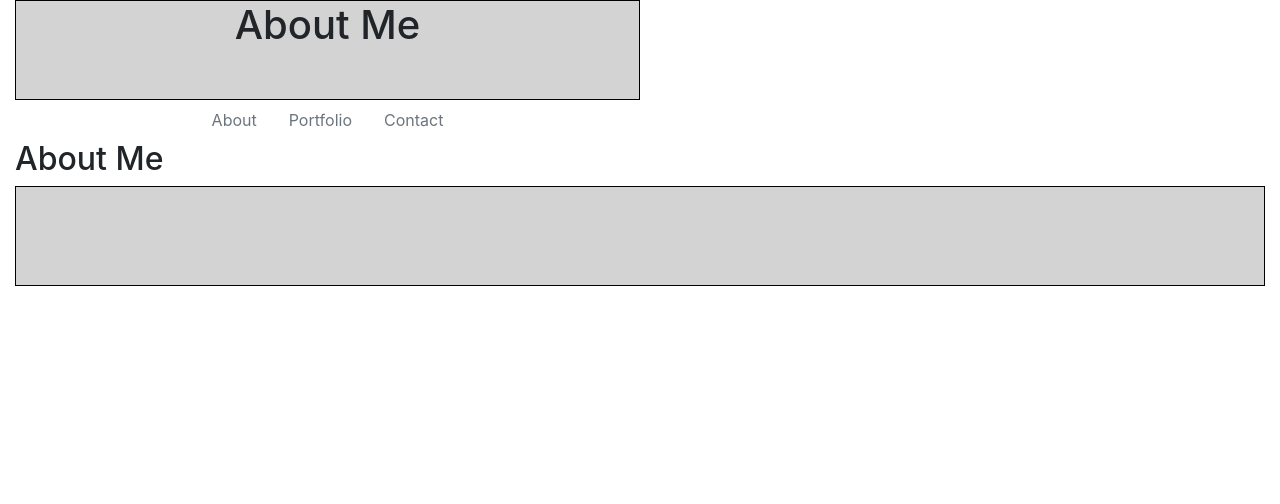
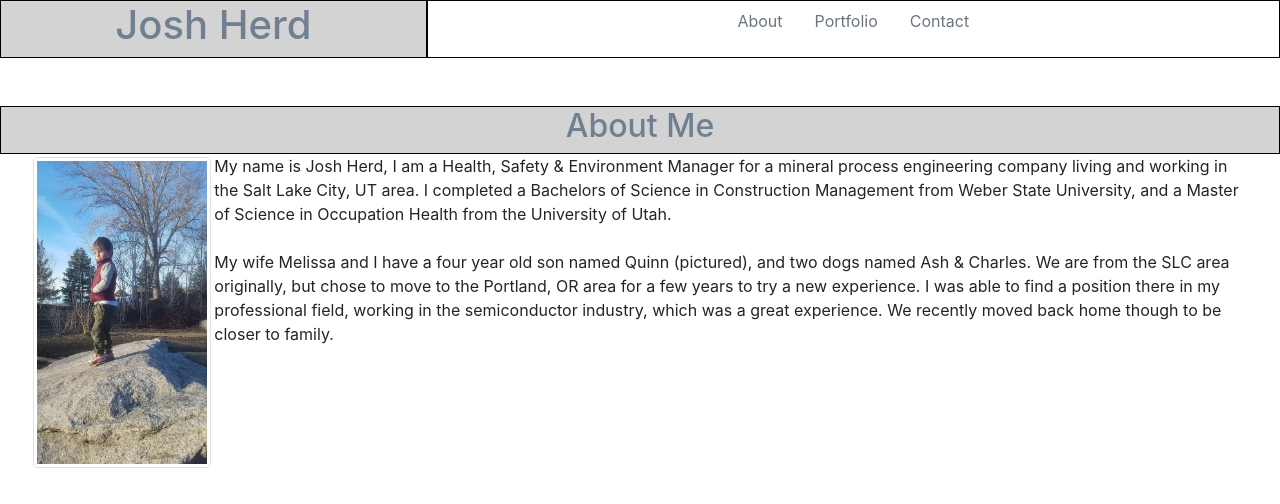
Before and after one commit to jherd801/homework2, a plain HTML site: page sandbox.html in a window 1280 px wide. Drawn offline with nearby package versions, Linux system fonts and the light colour scheme.

Commit message:
consolidated style sheet, combined about me section and header into one container

```diff
--- a/Assets/Images/style.css
+++ /dev/null
@@ -1,3 +0,0 @@
-.h1 {
-    text-align: center;
-}
--- /dev/null
+++ b/Assets/style/style.css
@@ -0,0 +1,22 @@
+.pageHeader {
+  border: 1px solid black;
+  background-color: lightgray;
+  color: slategray;
+  text-align: center;
+ }
+
+.navHeader {
+border: 1px solid black;
+background-color: white;
+color: darkgray;
+text-align: center;
+}
+
+.qPic {
+    width: 200px;
+    min-height: 200px;
+    max-height: auto;
+    float: left;
+    margin: 3px;
+    padding: 3px;
+}
--- a/sandbox.html
+++ b/sandbox.html
@@ -4,52 +4,48 @@
     <meta charset="UTF-8">
     <meta name="viewport" content="width=device-width, initial-scale=1.0">
     <link rel="stylesheet" href="https://stackpath.bootstrapcdn.com/bootstrap/4.4.1/css/bootstrap.min.css" integrity="sha384-Vkoo8x4CGsO3+Hhxv8T/Q5PaXtkKtu6ug5TOeNV6gBiFeWPGFN9MuhOf23Q9Ifjh" crossorigin="anonymous">
+    <link rel="stylesheet" href="Assets/style/style.css">
     <title>jherd801 - About Me</title>
-    <style>
-        /*---Media Queries ---*/
-        @media (max-width: 992px) {
 
-        }
-        @media (max-width: 768px) {
-
-        }
-        @media (max-width: 576px) {
-
-        }
-      .my-flex-container {
-          border: 1px solid black;
-          background-color: lightgray;
-          height: 100px
-        }
-    </style>
 </head>
 <body>
-    <div class="container-fluid">
+<div class="container-fluid no-gutters">
 
-        <!--Header section with my name-->
-        <div class="d-flex flex-row my-flex-container col-lg-6 justify-content-center">
-            <h1>About Me</h1>
-        </div>
+    <!--Header section with name and navbar-->
+    <div class="row">
+        <div class="col-xs-12 col-sm-12 col-md-6 col-lg-4 col-xl-4 pageHeader">
+            <h1>Josh Herd</h1></div>
 
-        <!--Navigation bar-->
-        <div class="d-flex flex-row justify-content-center col-lg-6">
-            <nav class="nav justify-content-center">
+        <div class="col-xs-12 col-sm-12 col-md-6 col-lg-8 col-xl-8 navHeader">
+            <nav class="nav justify-content-center align-content-center">
                 <a class="nav-item active nav-link text-secondary" href="#">About<span class="sr-only">(current)</span></a>
                 <a class="nav-item nav-link text-secondary" href="/portfolio.html">Portfolio</a>
                 <a class="nav-item nav-link text-secondary" href="/contact.html">Contact</a>
             </nav>
         </div>
+    </div>
+</div>
+<br>
+<br>
 
-        <!--About me header-->
-        <div class="d-flex flex-row">
-            <h2>About Me</h2>
-        </div>
+        <!--About Me Header-->
+<div class="container-fluid">
+    <div class="d-flex flex-wrap row pageHeader justify-content-center">
+        <h2>About Me</h2>
+    </div>
 
         <!--Content row with photo and write-up-->
-        <div class="d-flex flex-row my-flex-container">
 
-        </div>
+    <div class="col-xs-12 col-sm-12 col-md-4 col-lg-2 col-xl-2">
+        <img src="../homework2/Assets/Images/Quinn.jpg" class="img-thumbnail rounded float-left qPic" alt="Quinn on rock">
+    </div>
+    <div class="col-xs-12 col-sm-12 col-md-12 col-lg-12 col-xl-12">
+        <p>
+            My name is Josh Herd, I am a Health, Safety & Environment Manager for a mineral process engineering company living and working in the Salt Lake City, UT area. I completed a Bachelors of Science in Construction Management from Weber State University, and a Master of Science in Occupation Health from the University of Utah.
+        <br><br>
+            My wife Melissa and I have a four year old son named Quinn (pictured), and two dogs named Ash & Charles. We are from the SLC area originally, but chose to move to the Portland, OR area for a few years to try a new experience. I was able to find a position there in my professional field, working in the semiconductor industry, which was a great experience. We recently moved back home though to be closer to family.</p>
+    </div>
+</div>
 
-    </div>
 </body>
 </html>
```
Also changed, not shown: index.html (+18 -35 lines), Assets/Images/Quinn.jpg (added), 1 other file.
